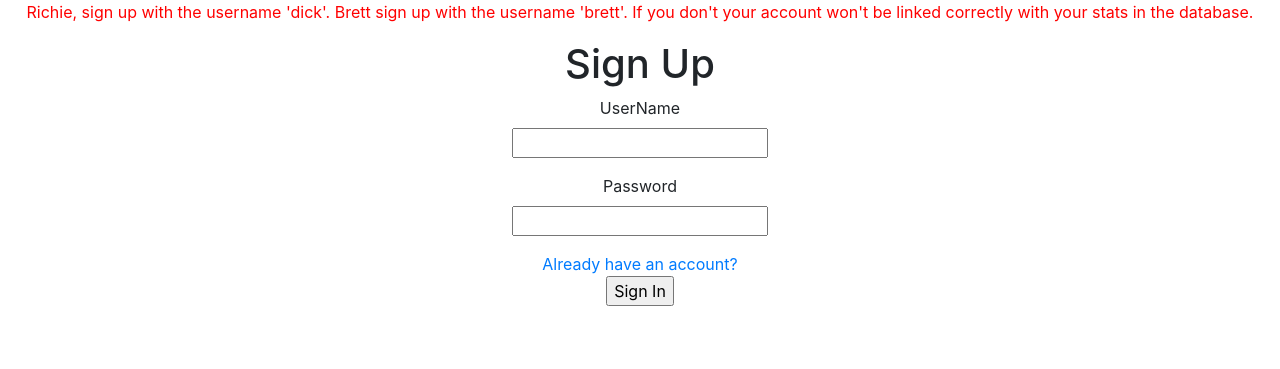
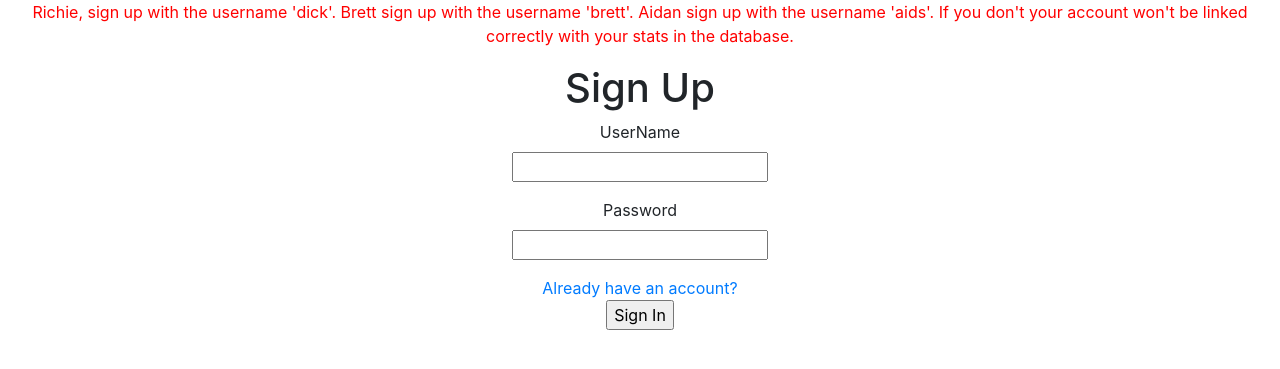
Before and after one commit to tkiley1/golf-stats, a Flask app: page /signup in a window 1280 px wide. Shown: the top 369 px of the page. Run offline with Flask 2, Linux system fonts and the light colour scheme.

Commit message:
minor changes

```diff
--- a/app.py
+++ b/app.py
@@ -82,4 +82,4 @@ def search():
 
 
 if __name__ == '__main__':
-    app.run(host='0.0.0.0')
+    app.run(host="0.0.0.0")
--- a/templates/signup.html
+++ b/templates/signup.html
@@ -5,7 +5,7 @@
 </head>
 <body>
 {% block content %}
-<p style = "text-align: center; color: red;"> Richie, sign up with the username 'dick'.  Brett sign up with the username 'brett'.  If you don't your account won't be linked correctly with your stats in the database.</p>
+<p style = "text-align: center; color: red;"> Richie, sign up with the username 'dick'.  Brett sign up with the username 'brett'. Aidan sign up with the username 'aids'. If you don't your account won't be linked correctly with your stats in the database.</p>
 
 <p style = "text-align: center; color: red;">{{message}}</p>
 <h1 style = "text-align: center;">Sign Up</h1>
```
Also changed, not shown: 1 other file.
